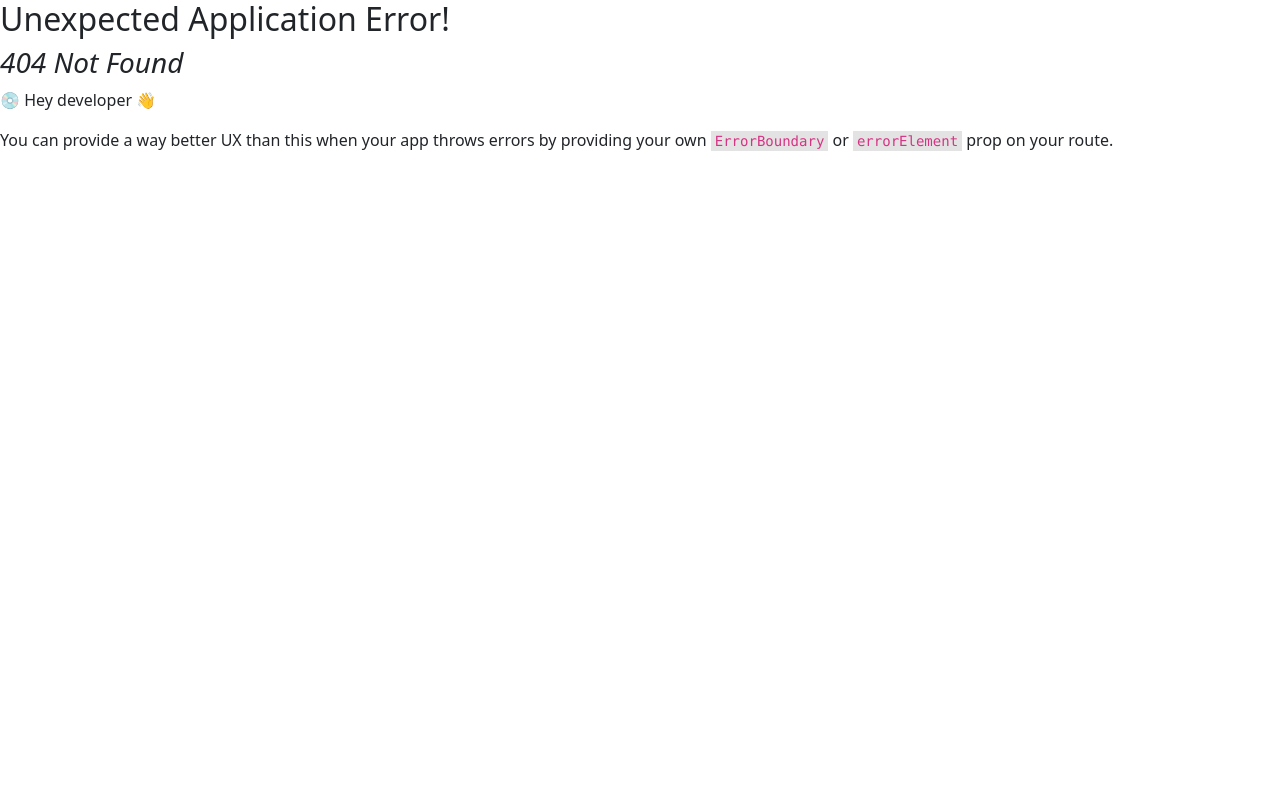
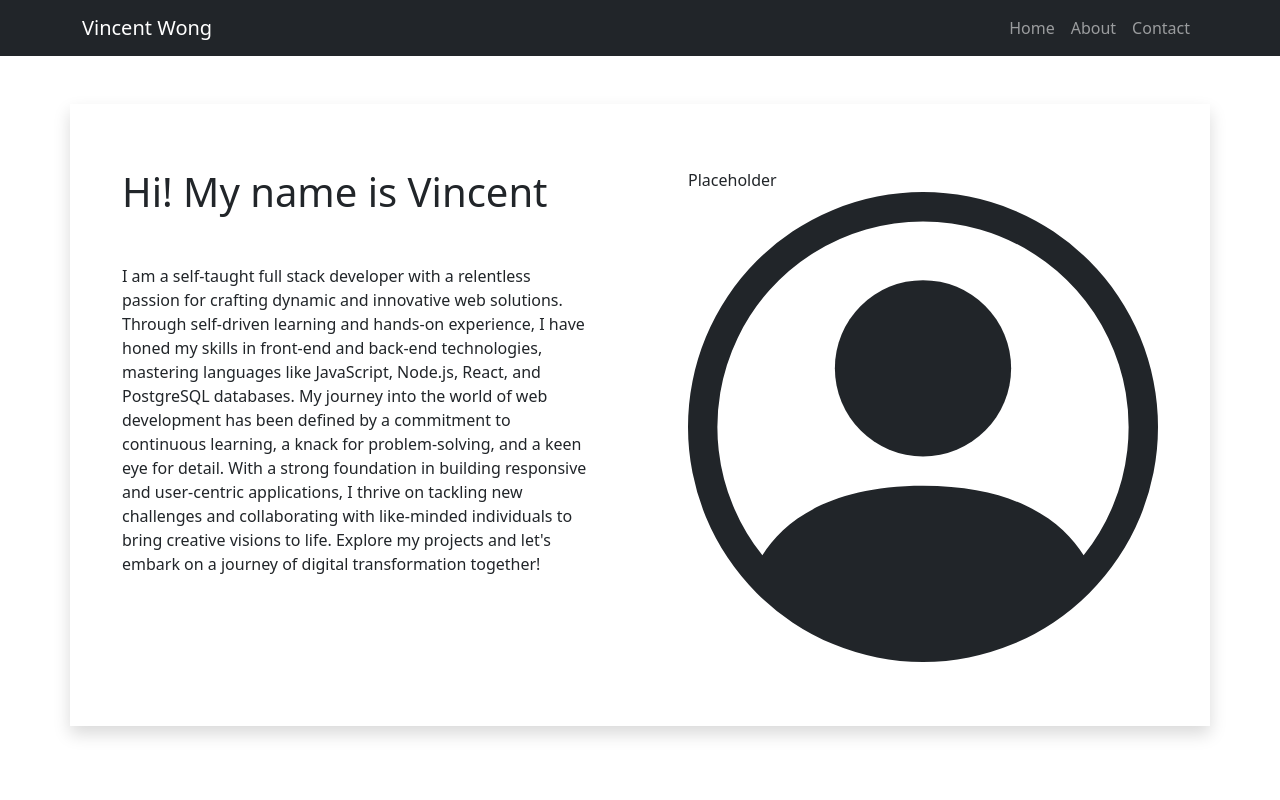
Before and after one commit to Vincent-Wong0925/NewPortfolio, a React (Create React App) app: page /about in a window 1280 px wide. Before the commit this address had no page. Shown: the top 800 px of the page. Built offline with nearby package versions, Linux system fonts and the light colour scheme.

Commit message:
Implement about page

```diff
--- a/package.json
+++ b/package.json
@@ -8,6 +8,7 @@
     "@testing-library/react": "^16.3.0",
     "@testing-library/user-event": "^13.5.0",
     "bootstrap": "^5.3.5",
+    "bootstrap-icons": "^1.11.3",
     "react": "^19.1.0",
     "react-bootstrap": "^2.10.9",
     "react-dom": "^19.1.0",
--- a/src/App.js
+++ b/src/App.js
@@ -1,10 +1,12 @@
 import { createBrowserRouter, createRoutesFromElements, Route, RouterProvider } from 'react-router';
 import './App.css';
 import Root from './components/root';
+import AboutPage from './pages/aboutPage';
 
 const router = createBrowserRouter(createRoutesFromElements(
   <Route path='/' element={<Root />} >
-
+    <Route index element={<></>} />
+    <Route path='/about' element={<AboutPage />} />
   </Route>
 ));
 
--- a/src/pages/aboutPage.js
+++ b/src/pages/aboutPage.js
@@ -0,0 +1,28 @@
+import React from "react";
+import Container from "react-bootstrap/Container";
+import Row from "react-bootstrap/Row";
+import Col from "react-bootstrap/Col";
+
+const AboutPage = () => {
+    return (
+        <div className="aboutPage min-vh-100">
+            <Container className="shadow my-5 p-3">
+                <Row>
+                    <Col className="p-5">
+                        <h1>Hi! My name is Vincent</h1>
+                        <p className="mt-5">I am a self-taught full stack developer with a relentless passion for crafting dynamic and innovative web solutions. Through self-driven learning and hands-on experience, I have honed my skills in front-end and back-end technologies, mastering languages like JavaScript, Node.js, React, and PostgreSQL databases. My journey into the world of web development has been defined by a commitment to continuous learning, a knack for problem-solving, and a keen eye for detail. With a strong foundation in building responsive and user-centric applications, I thrive on tackling new challenges and collaborating with like-minded individuals to bring creative visions to life. Explore my projects and let's embark on a journey of digital transformation together!</p>
+                    </Col>
+                    <Col className="p-5">
+                        Placeholder
+                        <svg xmlns="http://www.w3.org/2000/svg" fill="currentColor" className="bi bi-person-circle" viewBox="0 0 16 16">
+                            <path d="M11 6a3 3 0 1 1-6 0 3 3 0 0 1 6 0"/>
+                            <path fill-rule="evenodd" d="M0 8a8 8 0 1 1 16 0A8 8 0 0 1 0 8m8-7a7 7 0 0 0-5.468 11.37C3.242 11.226 4.805 10 8 10s4.757 1.225 5.468 2.37A7 7 0 0 0 8 1"/>
+                        </svg>
+                    </Col>
+                </Row>
+            </Container>
+        </div>
+    )
+}
+
+export default AboutPage;
```
Also changed, not shown: 1 other file (tests, documents, lock files or other folders).
